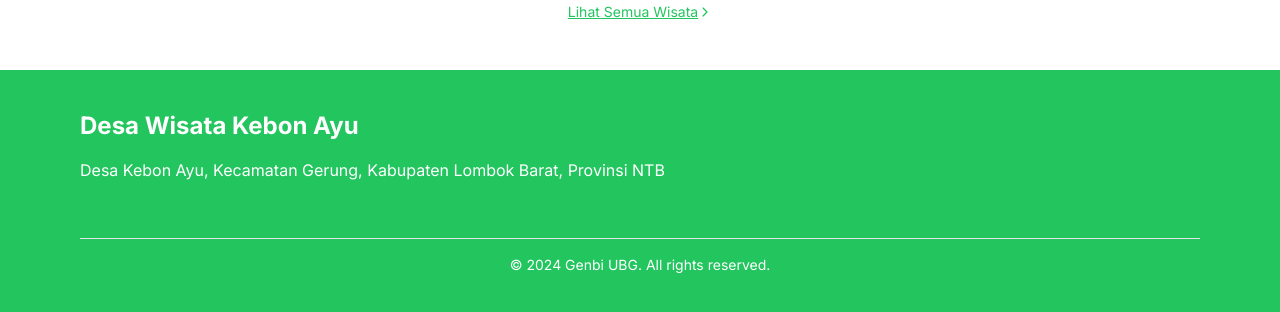
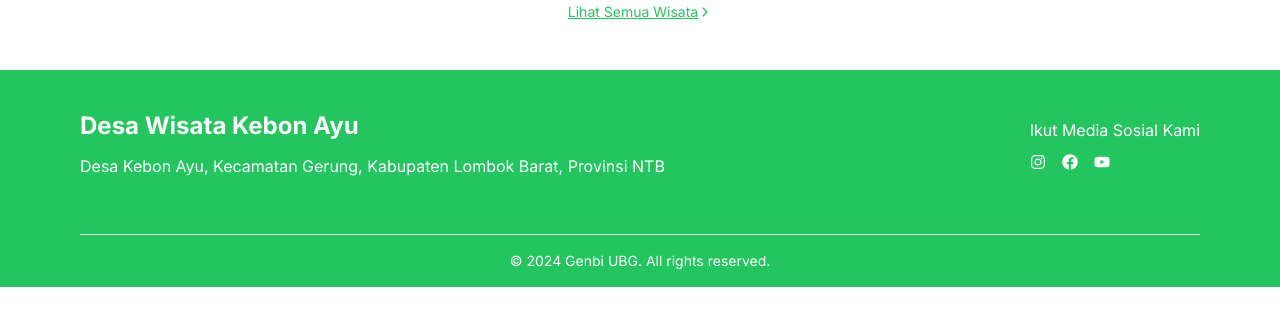
Before and after one commit to Bina-Desa/FE, a React (Vite) app: page / in a window 1280 px wide. Shown: the part 1936-2248 px from the top of the page. After the commit the page ends 2223 px from the top, so only its background shows below. Built offline with nearby package versions, Linux system fonts and the light colour scheme.

Commit message:
feat: add social media links

```diff
--- a/src/components/ui/footer.tsx
+++ b/src/components/ui/footer.tsx
@@ -1,12 +1,30 @@
+import { FaInstagram, FaFacebook, FaYoutube } from 'react-icons/fa';
+
 export default function Footer() {
   const currentYear = new Date().getFullYear();
   return (
-    <footer className="bg-green-500 text-white py-10">
+    <footer className="bg-green-500 text-white pt-10 pb-4">
       <div className="max-w-6xl mx-auto px-4">
         {' '}
-        <div>
-          <p className="text-2xl font-bold">Desa Wisata Kebon Ayu</p>
-          <p className="mt-4">Desa Kebon Ayu, Kecamatan Gerung, Kabupaten Lombok Barat, Provinsi NTB</p>
+        <div className="flex justify-between items-center max-sm:flex-col max-sm:gap-6 max-sm:items-baseline">
+          <div>
+            <p className="text-2xl font-bold">Desa Wisata Kebon Ayu</p>
+            <p className="mt-3">Desa Kebon Ayu, Kecamatan Gerung, Kabupaten Lombok Barat, Provinsi NTB</p>
+          </div>
+          <div>
+            <p>Ikut Media Sosial Kami</p>
+            <div className="flex gap-4 items-center mt-3">
+              <a href="https://www.instagram.com/desawisata_kebonayu_/" target="_blank">
+                <FaInstagram />
+              </a>
+              <a href="https://www.facebook.com/kebon%20ayu" target="_blank">
+                <FaFacebook />
+              </a>
+              <a href="https://www.youtube.com/@pokdarwisbidadari8913" target="_blank">
+                <FaYoutube />
+              </a>
+            </div>
+          </div>
         </div>
         <div className="border-t mt-14">
           <p className="text-sm mt-4 text-center">© {currentYear} Genbi UBG. All rights reserved.</p>
```
